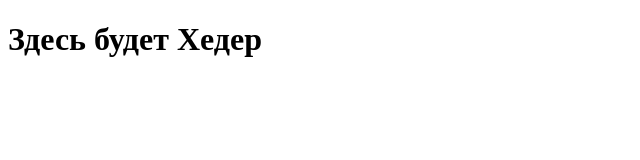
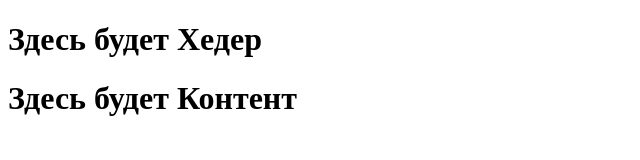
Before and after one commit to kubakovelchi/10_06, a plain HTML site: page index.html in a window 1280 px wide. Shown: the whole page, without its empty margins (0-640 px from the left). Drawn offline with Linux system fonts and the light colour scheme.

Commit message:
feat:add content

```diff
--- a/index.html
+++ b/index.html
@@ -12,6 +12,8 @@
      <header>
          <h1>Здесь будет Хедер</h1>
      </header>
-
+     <div class="content">
+         <h1>Здесь будет Контент</h1>
+     </div>
 </body>
 </html>
```
